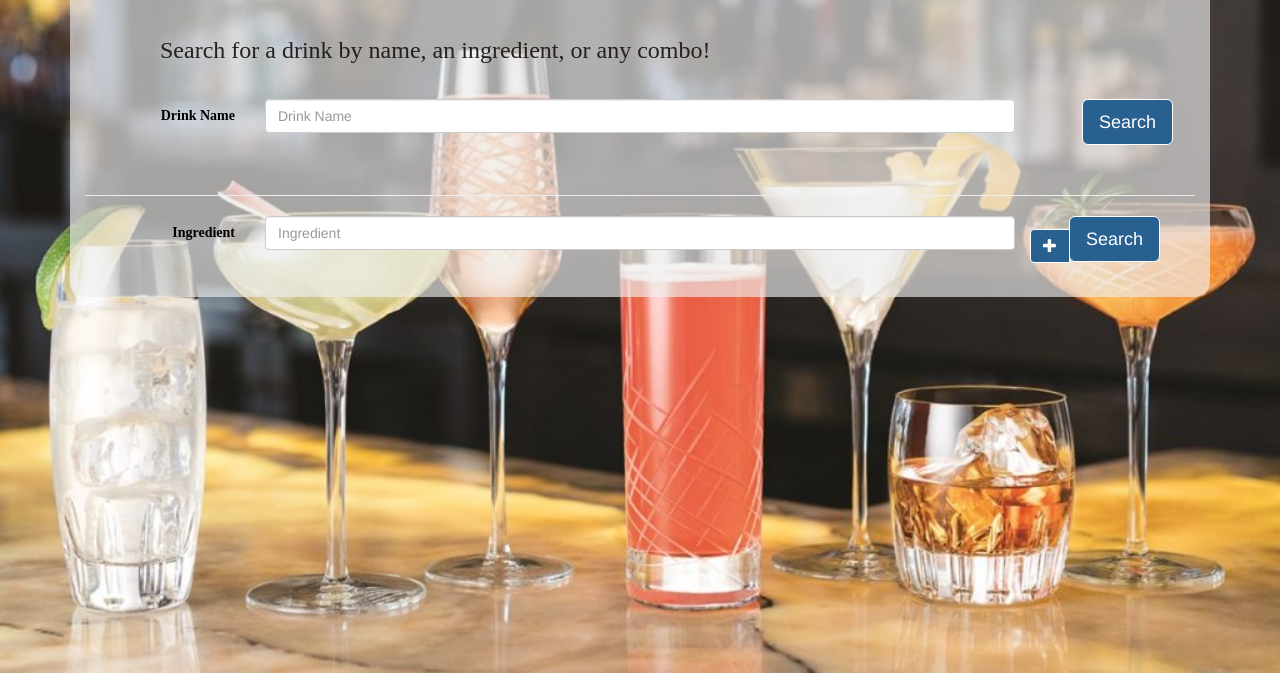
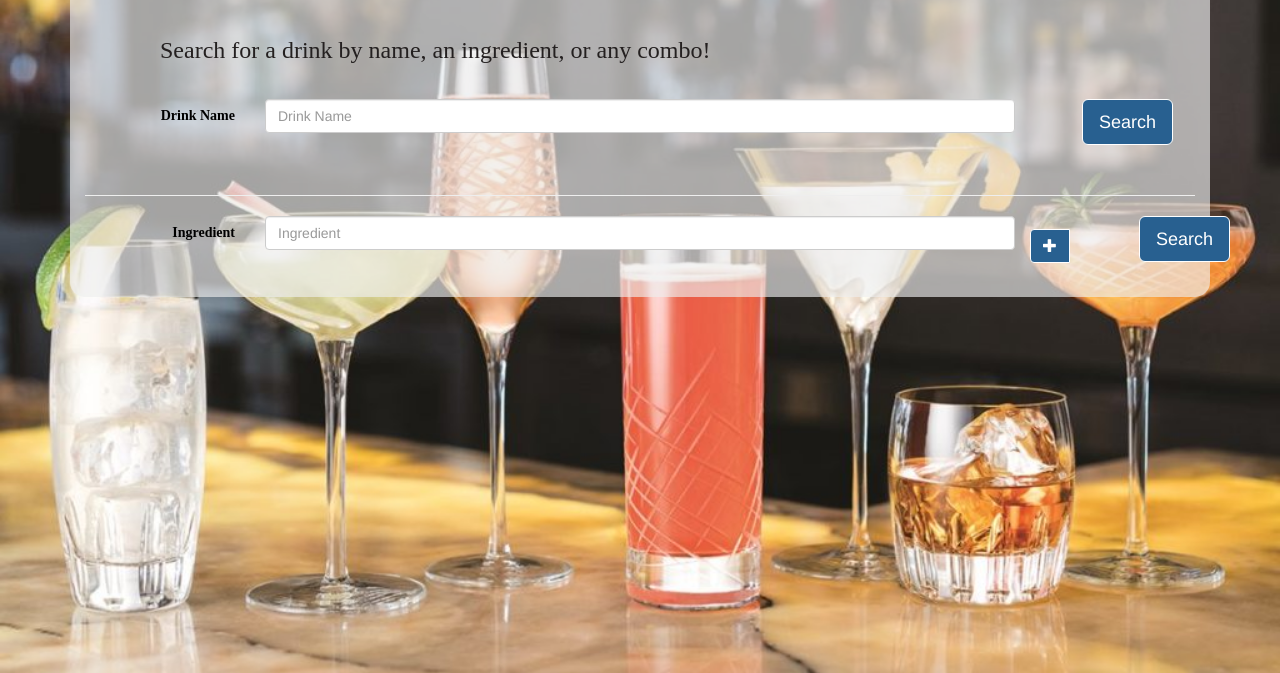
Before and after one commit to jdlehne/srnd, a website: page public/main.html in a window 1280 px wide. Shown: the part 127-800 px from the top of the page. Drawn offline with nearby package versions, Linux system fonts and the light colour scheme; a web font is replaced by a local one.

Commit message:
Adjusted search buttom and "+"

```diff
--- a/public/main.html
+++ b/public/main.html
@@ -84,7 +84,7 @@
                   <span class="glyphicon glyphicon-plus" aria-hidden="true"></span>
                 </button>
                 </div>
-                <div class="col-sm-2">
+                <div>
                   <div id="searchBtnDiv" class="form-group">
                     <button type="button" id="searchIngBtn" class="btn btnStyle btn-lg center-block" onclick="searchByIngredient();">Search</button>
                   </div>
```
